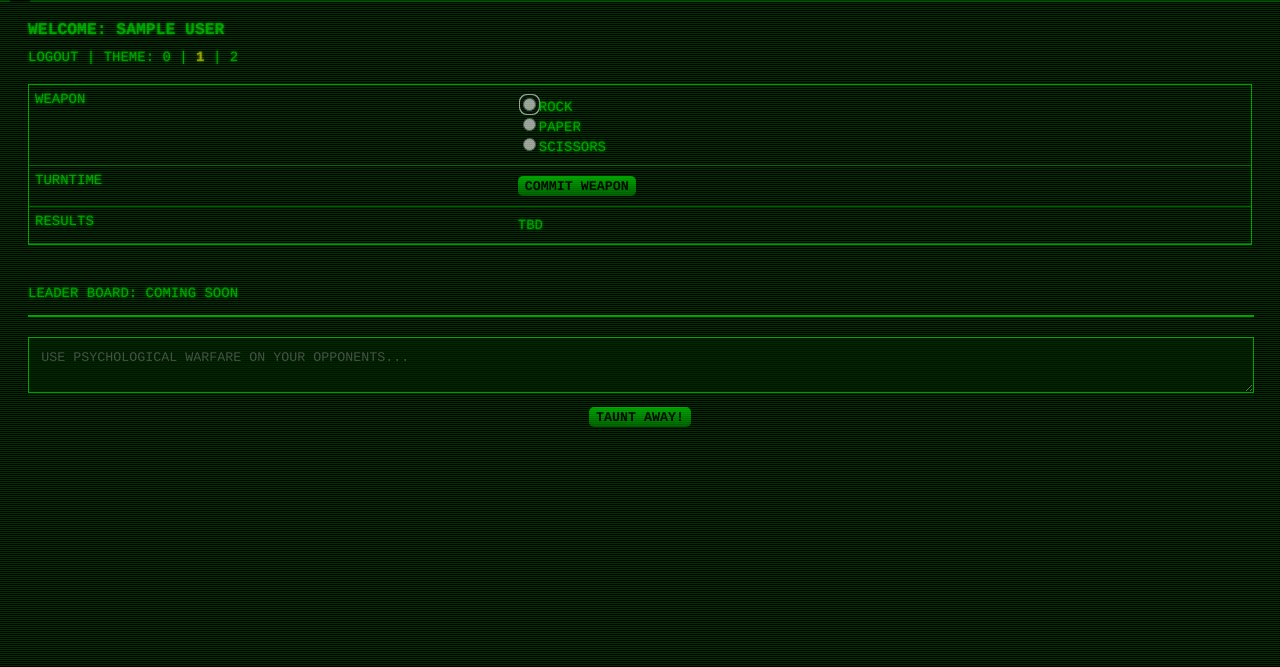
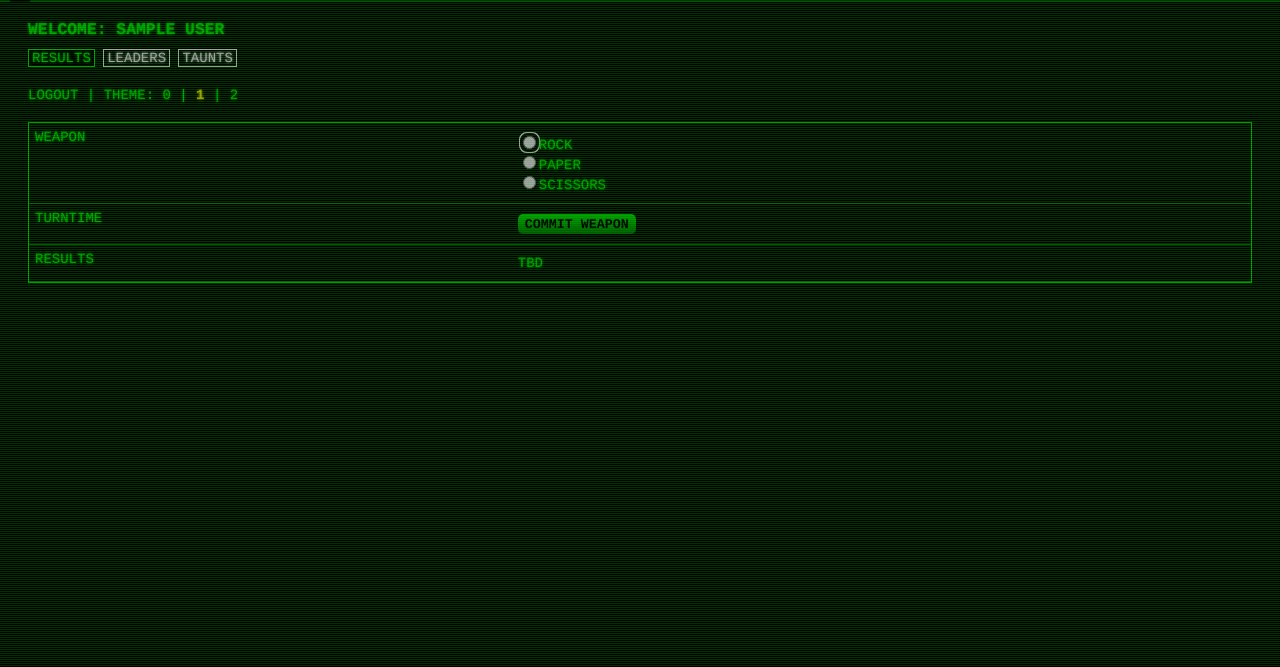
Before and after one commit to d4-ideas/Roshambattle, a Node project: template views/index.ejs in a window 1280 px wide. Shown: the top 667 px of the page. Run offline with Node 20 templates, Linux system fonts and the light colour scheme; the template is opened without the code that fills it: most values are stand-ins (such as "Sample title", 1, 10 or a date in 2020); some libraries are stand-ins or nearby versions.

Commit message:
Tabs added

```diff
--- a/public/css/lcd.css
+++ b/public/css/lcd.css
@@ -40,6 +40,20 @@ body.theme-lcd.user-form input {
 body.theme-lcd.user-form #error {
     margin-top: 10px;
 }
+
+body.theme-lcd #tabs-block li {
+    border: 1px solid #fff;
+    color: #fff;
+}
+body.theme-lcd #tabs-block li:hover {
+    color: #0f0;
+    border-color: #0f0;
+    background-color: #000;
+}
+
+
+
+
 body.theme-lcd #taunt-box textarea {
     background-color: #eee;
     font-family: 'liquid_crystalregular';
--- a/public/css/scanlines.css
+++ b/public/css/scanlines.css
@@ -140,6 +140,28 @@ body.theme-scanlines .n00b-link:focus,
 body.theme-scanlines .n00b-link:active {
     opacity: 1.0;
 }
+
+body.theme-scanlines #tabs-block li {
+    border: 1px solid #fff;
+    color: #fff;
+}
+body.theme-scanlines #tabs-block li:hover {
+    color: #ff0;
+    border-color: #ff0;
+    background-color: #000;
+}
+body.theme-scanlines #tabs-block li.active,
+body.theme-scanlines #tabs-block li.active:hover {
+    color: #0f0;
+    border-color: #0f0;
+    background-color: #000;
+}
+
+
+
+
+
+
 body.theme-scanlines #the-shitcan {
     border: 1px solid #0f0;
     background-color: #020;
--- a/public/css/style.css
+++ b/public/css/style.css
@@ -40,6 +40,15 @@ td p {
     text-align: center;
 }
 
+#welcome-block {
+    float: left;
+    margin-top: 0;
+}
+
+#current-score {
+    clear: both;
+}
+
 /* Registration & Login */
 .user-form {
     text-align: center;
@@ -66,6 +75,52 @@ a:hover,
 a:active,
 a:focus {
     text-decoration: underline;
+}
+
+/* Tabs */
+#stats-block,
+#leader-block,
+#taunt-block,
+#table-rounds{
+    display: none;
+}
+#stats-block.active,
+#leader-block.active,
+#taunt-block.active {
+    display: block;
+}
+#table-rounds.active {
+    display: table;
+}
+
+#tabs-block {
+    width: 250px;
+    margin: 0 auto;
+    text-align: center;
+}
+#tabs-block ul {
+    list-style: none;
+    margin: 0;
+    padding: 0;
+}
+#tabs-block li {
+    display: inline-block;
+    border: 1px solid #999;
+    padding: 0 3px;
+    color: #999;
+    cursor: pointer;
+}
+#tabs-block li:hover {
+    color: #fff;
+    border-color: #999;
+    background-color: #999;
+}
+#tabs-block li.active,
+#tabs-block li.active:hover {
+    color: #fff;
+    border-color: #000;
+    background-color: #000;
+    cursor: default;
 }
 
 /* Theme Widget*/
@@ -114,12 +169,19 @@ a:focus {
     #welcome-block {
         display: block;
         margin: 0 0 10px 0;
+        float: none;
     }
     #theme-widget {
         position: relative;
         top: auto;
         right: auto;
         display: inline-block;
+    }
+    #tabs-block {
+        clear: both;
+        width: auto;
+        margin: 0 0 20px;
+        text-align: left;
     }
 
     /* Force table to not be like tables anymore */
--- a/public/js/main.js
+++ b/public/js/main.js
@@ -51,6 +51,28 @@ $(document).ready(function() {
         setTheme(cbvalue);
     });
 
+    /* Tabs */
+    $('#tabs-block li').on('click', function(){
+        var that = this;
+        var target = '#';
+        if (!$(this).hasClass('active')) {
+            target += $(this).data('tabid');
+
+           $('#tabs-block li').each(function(){
+                if ($(this).hasClass('active')) {
+                    $(this).removeClass('active');
+                }
+                $(that).addClass('active');
+            });
+
+            $('.tab-block').each(function(){
+                if ($(this).hasClass('active')) {
+                    $(this).removeClass('active');
+                }
+            });
+            $(target).addClass('active');
+        }
+    });
 
     /* Turns on the scan line bit */
     initScanlines();
--- a/views/index.ejs
+++ b/views/index.ejs
@@ -2,7 +2,7 @@
 <html>
 	<head>
     	<title>RPS Demo</title>
-        <meta name="viewport" content = "width = device-width, initial-scale = 1.0, maximum-scale=1.0, user-scalable = no" />
+        <meta name="viewport" content = "width = device-width, initial-scale=1.0, maximum-scale=1.0, user-scalable = no" />
         <meta name="apple-mobile-web-app-capable" content="yes" />
 		<script src="/socket.io/socket.io.js"></script>
 		<script>
@@ -21,6 +21,14 @@
         <div id="error"></div>
 		<div id="content">
 			<h3 id="welcome-block">Welcome: <span><%= displayName %></span></h3>
+            <div id="tabs-block">
+                <ul>
+                    <li class="active" data-tabid="table-rounds">Results</li>
+                    <!-- <li data-tabid="stats-block">Stats</li> -->
+                    <li data-tabid="leader-block">Leaders</li>
+                    <li data-tabid="taunt-block">Taunts</li>
+                </ul>
+            </div>
             <div id="theme-widget">
                 <a id="logout" href='/logout'>Logout</a>
                 <span> | Theme:</span>
@@ -29,7 +37,7 @@
                 <input type="radio" id="theme2" name="theme-options" value="2" data-themeName="lcd"><label for="theme2">2</label>
             </div>
             <h4 id="current-score"></h4>
-			<table id="table-rounds">
+			<table id="table-rounds" class="tab-block active">
 				<thead>
 					<tr>
 						<th>Weapon</th>
@@ -72,7 +80,7 @@
 				</tbody>
 			</table>
 
-            <div id="stats-block">
+            <div id="stats-block" class="tab-block">
                 <!--<p>Bragging Rights</p>
                 <table id="table-results">
                     <thead>
@@ -106,11 +114,11 @@
                 </table>-->
             </div>
 
-            <div id="leader-block">
+            <div id="leader-block" class="tab-block">
                 <p>Leader Board: Coming Soon</p>
             </div>
 
-            <div id="taunt-block">
+            <div id="taunt-block" class="tab-block">
                 <div id="the-shitcan">
                 </div>
 
```
